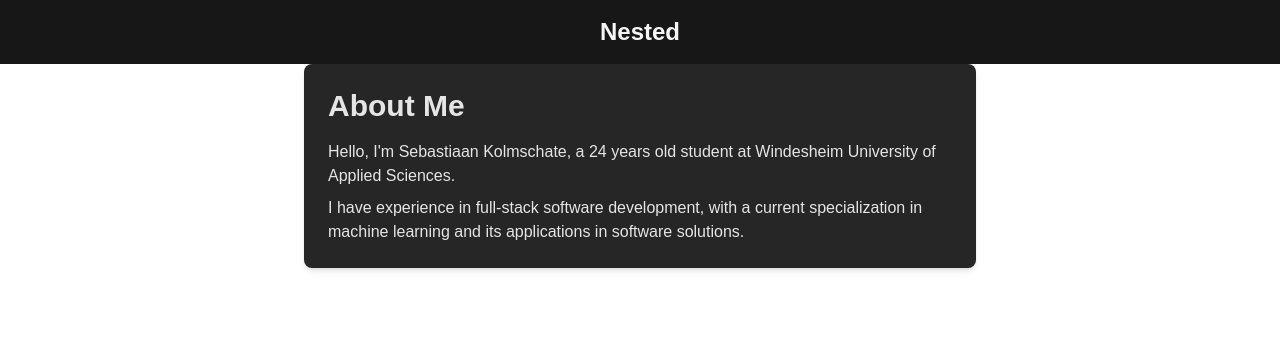
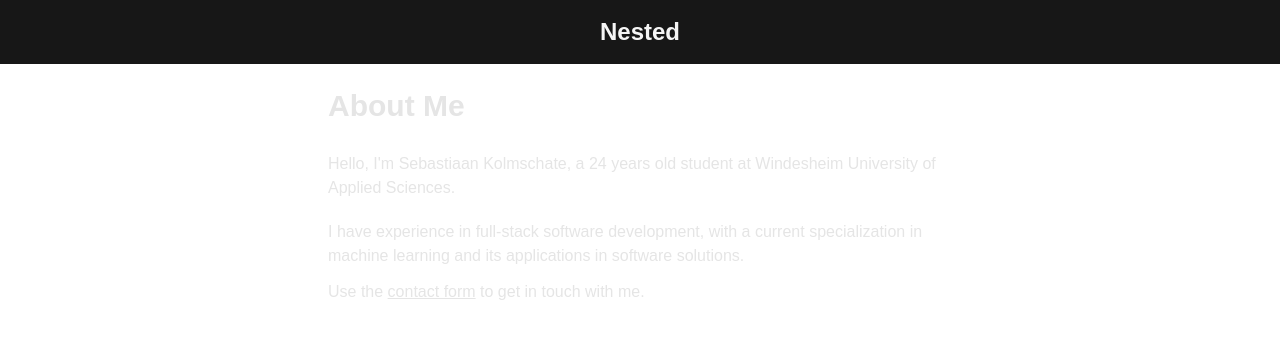
Before and after one commit to KolmschateS/nested, a Next.js app: page /about in a window 1280 px wide. Shown: the top 338 px of the page. Built offline with nearby package versions, Linux system fonts and the light colour scheme.

Commit message:
added link to contact page in about page

```diff
--- a/app/about/page.tsx
+++ b/app/about/page.tsx
@@ -1,12 +1,13 @@
-// components/About.tsx
 import React from 'react';
 
-const About: React.FC = () => {
+import Link from 'next/link';
+
+export default function About() {
   const birthDate = new Date(2000, 6, 3); // Month is 0-indexed
   const age = new Date().getFullYear() - birthDate.getFullYear();
 
   return (
-    <div className="max-w-2xl mx-auto p-6 bg-neutral-800 text-neutral-200 rounded-lg shadow-md">
+    <div className="flex flex-col gap-3 max-w-2xl mx-auto p-6 text-neutral-200">
       <h1 className="text-3xl font-bold mb-4">About Me</h1>
       <p className="mb-2">
         Hello, I'm Sebastiaan Kolmschate, a {age} years old student at Windesheim University of Applied Sciences.
@@ -14,8 +15,9 @@ const About: React.FC = () => {
       <p>
         I have experience in full-stack software development, with a current specialization in machine learning and its applications in software solutions.
       </p>
+      <p>
+        Use the <Link href="/contact" className="underline">contact form</Link> to get in touch with me.
+      </p>
     </div>
   );
-};
-
-export default About;
+}
```
